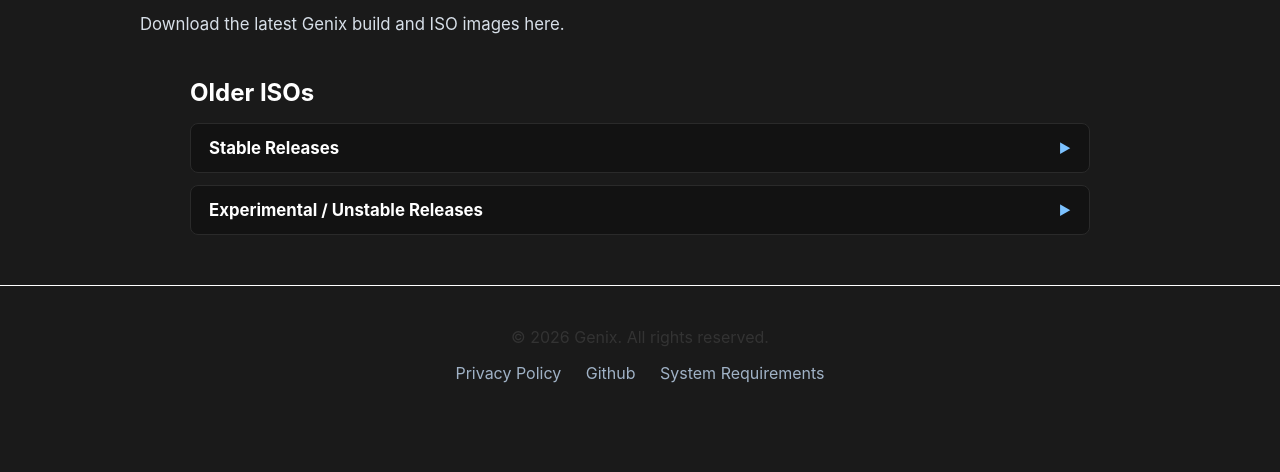
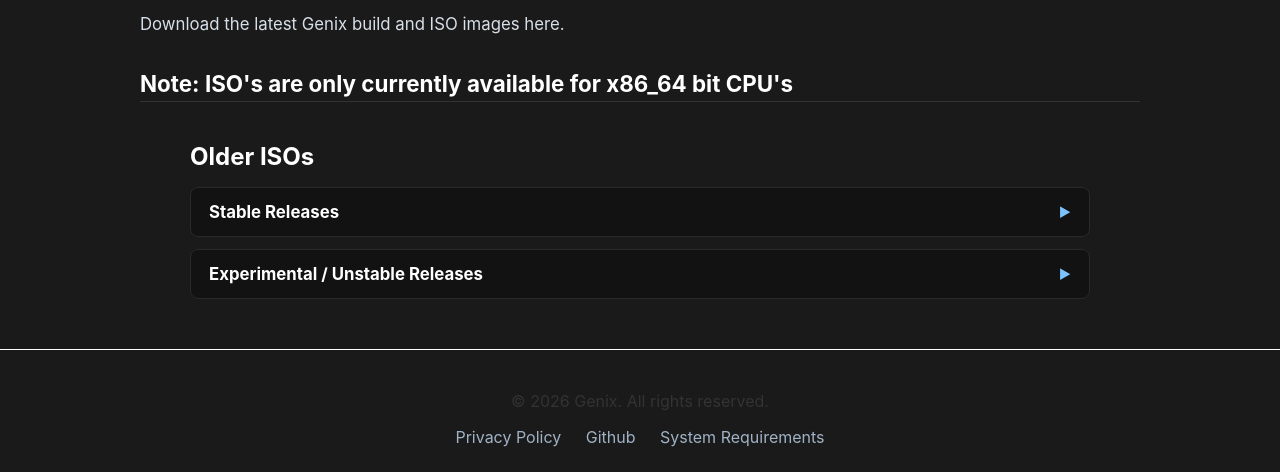
Before and after one commit to zubbledew6/genix, a plain HTML site: page website/downloads.html in a window 1280 px wide. Shown: the part 420-892 px from the top of the page. Before the commit the page ends 828 px from the top, so only its background shows below. Drawn offline with nearby package versions, Linux system fonts and the light colour scheme; no server answers; files whose address does not match are found by name.

Commit message:
Added a note for the only available CPU architecture in ISO's

```diff
--- a/website/downloads.html
+++ b/website/downloads.html
@@ -43,6 +43,7 @@
   <main class="content-page">
     <h2>Downloads</h2>
     <p>Download the latest Genix build and ISO images here.</p>
+    <h3>Note: ISO's are only currently available for x86_64 bit CPU's</h3>
 
     <div id="react-download-widget"></div>
   </main>
```
